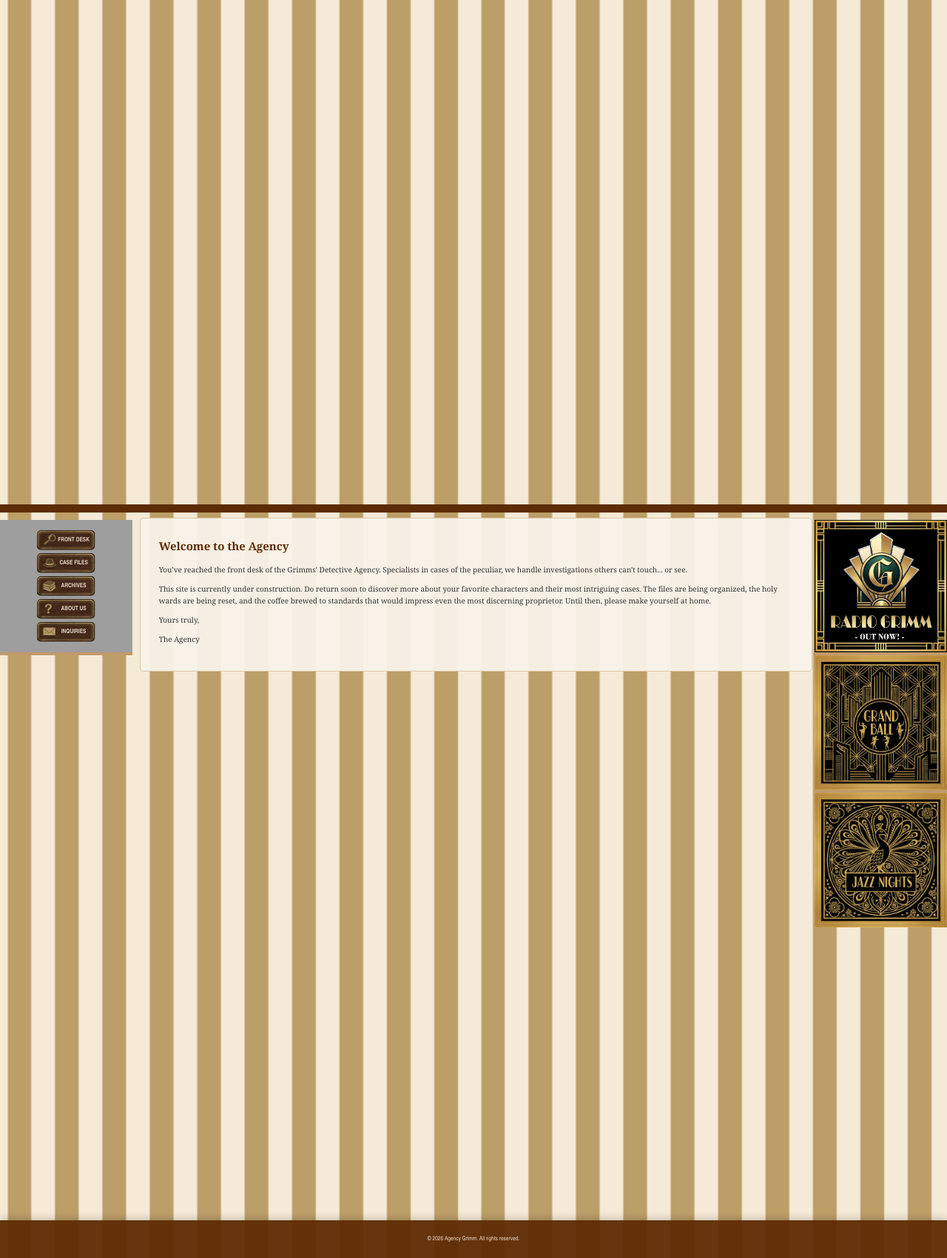
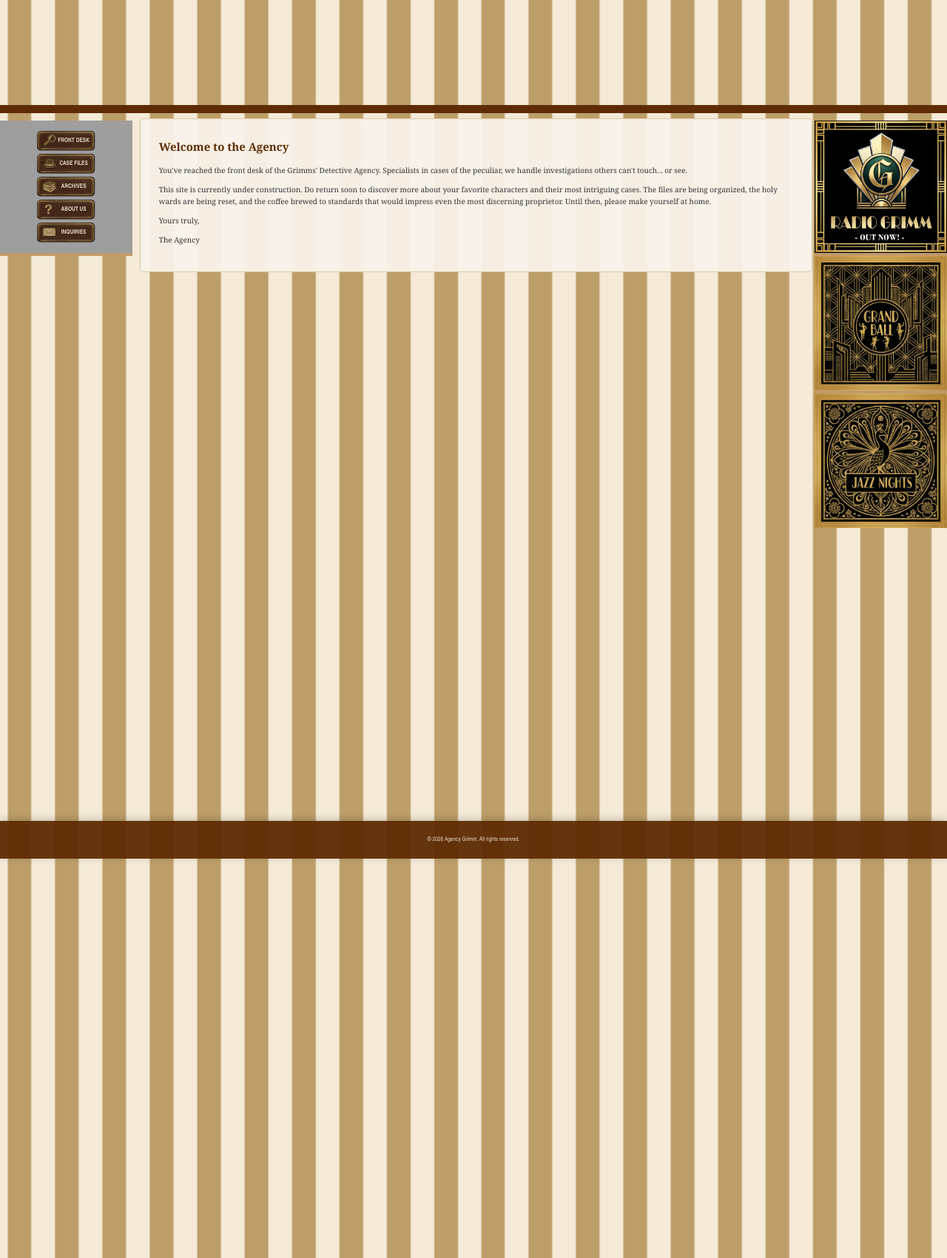
Before and after one commit to johnhopes-collab/grimmsdetectiveagency, a Jekyll site: the page built from index.html, in a window 1280 px wide. Shown: the part 692-2393 px from the top of the page at 74% size. Built offline with Jekyll 4.4.1, drawn with Linux system fonts in a browser that asks for light colours; grey boxes are pictures that could not be loaded.

Commit message:
Update style.scss

```diff
--- a/assets/css/style.scss
+++ b/assets/css/style.scss
@@ -69,7 +69,7 @@ body {
 /* Create a fixed-ratio container system */
 .content-container {
     position: relative;
-    margin-top: 80vh;
+    margin-top: 20vh;
     z-index: 1;
     display: flex;
     min-height: 100vh;
```
